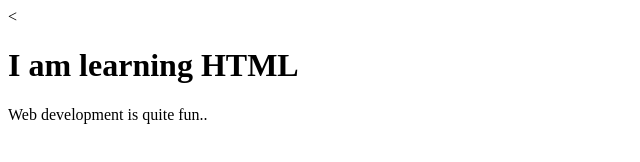
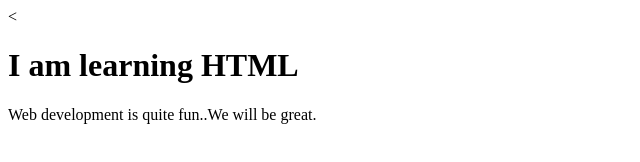
Before and after one commit to Utti26/coursera-test2, a plain HTML site: page site/index.html in a window 1280 px wide. Shown: the whole page, without its empty margins (0-640 px from the left). Drawn offline with Linux system fonts and the light colour scheme.

Commit message:
A small modification

```diff
--- a/site/index.html
+++ b/site/index.html
@@ -8,6 +8,6 @@
 </head>
 <body>
 	<h1>I am learning HTML</h1>
-	<p>Web development is quite fun..</p>
+	<p>Web development is quite fun..We will be great.</p>
 </body>
 </html>
```
